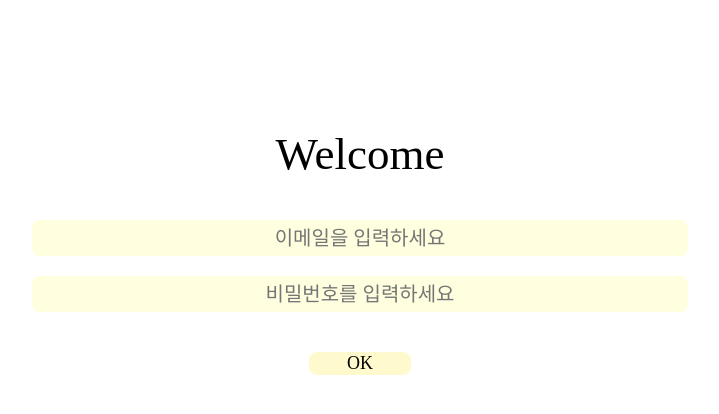
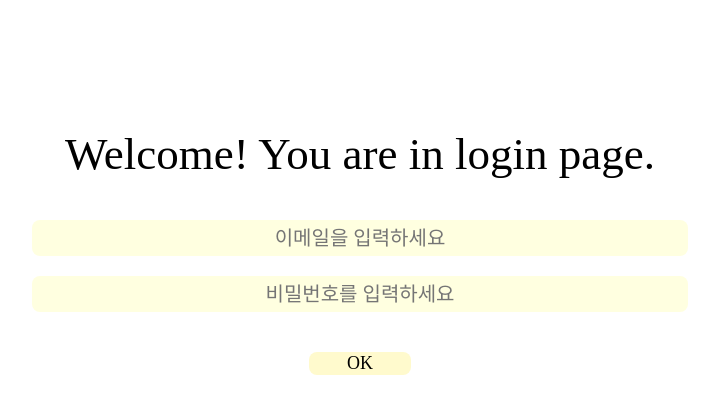
Before and after one commit to wyoung163/ReactProj, a React (Create React App) app: page /login in a window 1280 px wide. Shown: the top 414 px of the page, without its empty margins (280-999 px from the left). Built offline with nearby package versions, Linux system fonts and the light colour scheme; a web font is replaced by a local one.

Commit message:
fix: change url and save token if post request successes

```diff
--- a/src/Routes/login.js
+++ b/src/Routes/login.js
@@ -25,12 +25,14 @@ function Login({onInsert}) {
         //e.preventDefault();
 
         await axios
-        .post('/user',{
+        .post('/login',{
             email: mailRef.current.value,
             password:"pswd"
         })
         .then((response) => {
             console.log(response.data);		//정상 통신 후 응답된 메시지 출력
+            localStorage.setItem("access_token", response.data.access_token);
+            localStorage.setItem("refresh_tokeny", response.data.refresh_token);
         });
         // .catch((error)=>{
         //     console.log(error);				//오류발생시 실행
@@ -55,7 +57,7 @@ function Login({onInsert}) {
     ,[])
     return (
         <form className="loginPage"  onSubmit={onSubmit}>
-            <header className='header'>Welcome</header>
+            <header className='header'>Welcome! You are in login page.</header>
             <br /> <br />
             <input
             className='write'
@@ -65,6 +67,7 @@ function Login({onInsert}) {
             <br />
             <input
             className='write'
+            type='password'
             onChange={onPasswordHandler}
             password={password} placeholder="비밀번호를 입력하세요"
             ref={pwdRef}/>
```
